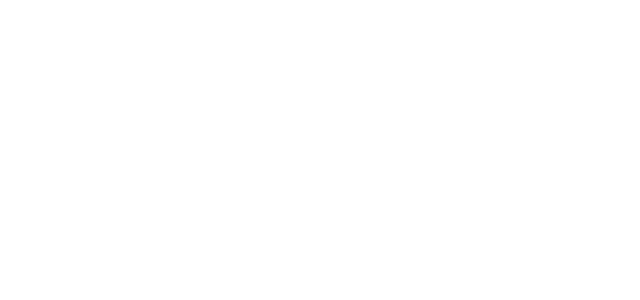
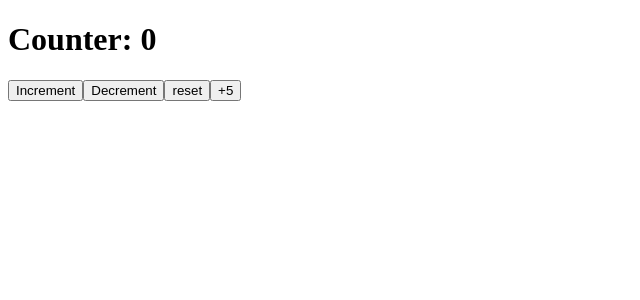
Before and after one commit to abyssiniatech/Redux-App, a React (Vite) app: page / in a window 1280 px wide. Shown: the top 300 px of the page, without its empty margins (0-640 px from the left). Built offline with nearby package versions, Linux system fonts and the light colour scheme.

Commit message:
add hooks in the previous pro...

```diff
--- a/src/App.tsx
+++ b/src/App.tsx
@@ -1,8 +1,9 @@
+import Increment from "./app/Increment"
 
 const App = () => {
   return (
     <div>
-
+      <Increment />
     </div>
   )
 }
--- /dev/null
+++ b/src/app/Increment.tsx
@@ -0,0 +1,22 @@
+import { useSelector, useDispatch } from "react-redux";
+import type { RootState,AppDispatch } from "./store";
+import { reset,increment, decrement,incrementByAmount } from "./counterSlice";
+
+const Increment = () => {
+  const count = useSelector((state: RootState) => state.counter.value);
+  const dispatch = useDispatch<AppDispatch>();
+
+  return (
+    <div className="h-screen bg-blue-900 text-white">
+      <h1>Counter: {count}</h1>
+        <section>
+            <button onClick={() => dispatch(increment())}>Increment</button>
+            <button onClick={() => dispatch(decrement())}>Decrement</button>
+            <button onClick={() => dispatch(reset())}>reset</button>
+            <button onClick={() => dispatch(incrementByAmount(5))}>+5</button>
+        </section>
+    </div>
+  );
+};
+
+export default Increment;
--- /dev/null
+++ b/src/app/counterSlice.ts
@@ -0,0 +1,35 @@
+
+import { createSlice,type PayloadAction } from "@reduxjs/toolkit";
+
+interface CounterState {
+  value: number;
+}
+
+const initialState: CounterState = {
+  value: 0,
+};
+
+export const counterSlice = createSlice({
+  name: "counter",
+  initialState,
+  reducers: {
+    increment: (state) => {
+      state.value += 1;
+    },
+    decrement: (state) => {
+      state.value -= 1;
+    },
+    reset: (state) => {
+      state.value = 0;
+    },
+    incrementByAmount: (state, action: PayloadAction<number>) => {
+      state.value += action.payload;
+    },
+  },
+});
+
+// Action creators
+export const { increment, decrement,reset, incrementByAmount } = counterSlice.actions;
+
+// Reducer
+export default counterSlice.reducer;
--- /dev/null
+++ b/src/app/store.ts
@@ -0,0 +1,14 @@
+// src/app/store.ts
+import { configureStore } from "@reduxjs/toolkit";
+import counterReducer from "./counterSlice";
+
+export const store = configureStore({
+  reducer: {
+    counter: counterReducer,
+
+  },
+});
+
+
+export type RootState = ReturnType<typeof store.getState>;
+export type AppDispatch = typeof store.dispatch;
--- a/src/main.tsx
+++ b/src/main.tsx
@@ -1,14 +1,15 @@
-import { StrictMode } from 'react'
-import { createRoot } from 'react-dom/client'
-import './index.css'
-import App from './App.tsx'
-// import { Provider } from '@reduxjs/toolkit'
-// import { Store } from '@reduxjs/toolkit'
+// src/main.tsx
+import React from "react";
+import ReactDOM from "react-dom/client";
+import { Provider } from "react-redux";
+import { store } from "./app/store";
+import App from "./App";
 
-createRoot(document.getElementById("root")!).render(
-  <StrictMode>
-    {/* <Provider store={store}> */}
-    <App />
-    {/* </Provider> */}
-  </StrictMode>
+const root = ReactDOM.createRoot(document.getElementById("root")!);
+root.render(
+  <React.StrictMode>
+    <Provider store={store}>
+      <App />
+    </Provider>
+  </React.StrictMode>
 );
```
Also changed, not shown: src/app/store.tsx (deleted, +0 -8 lines).
